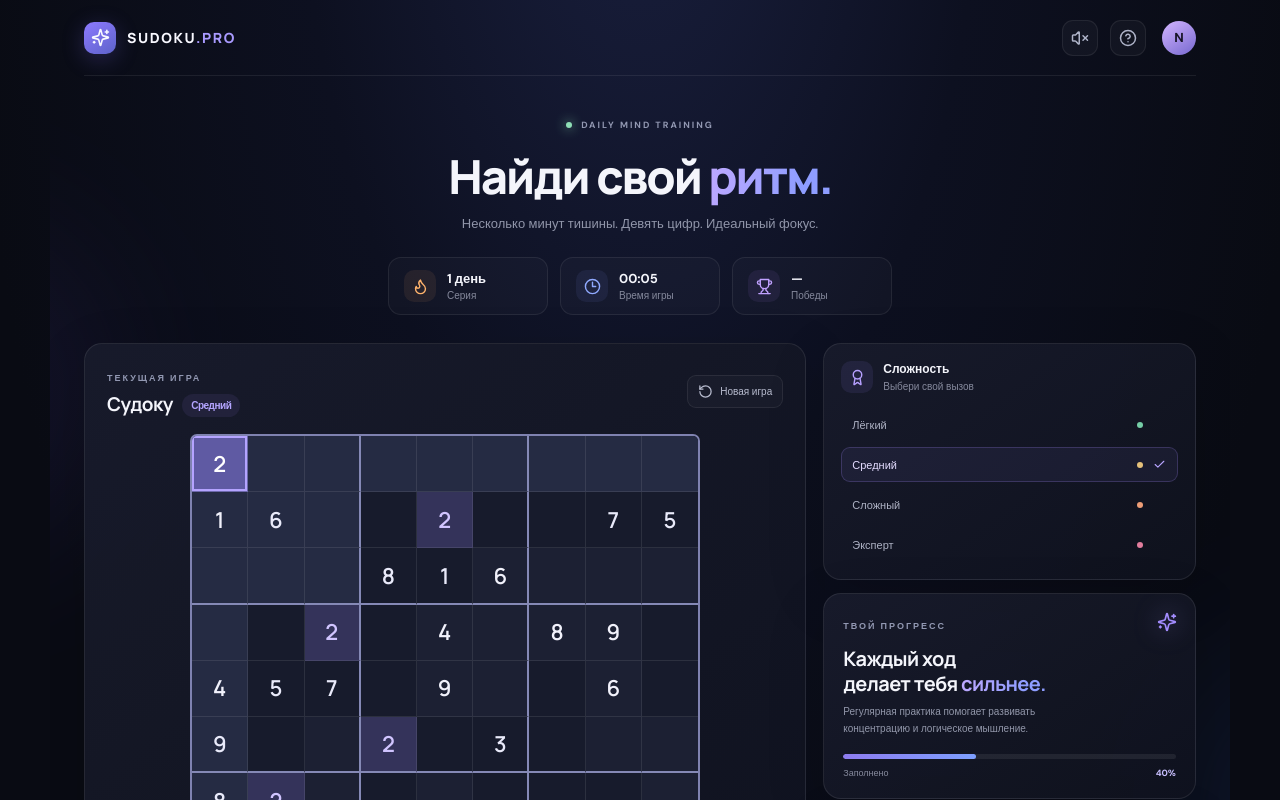
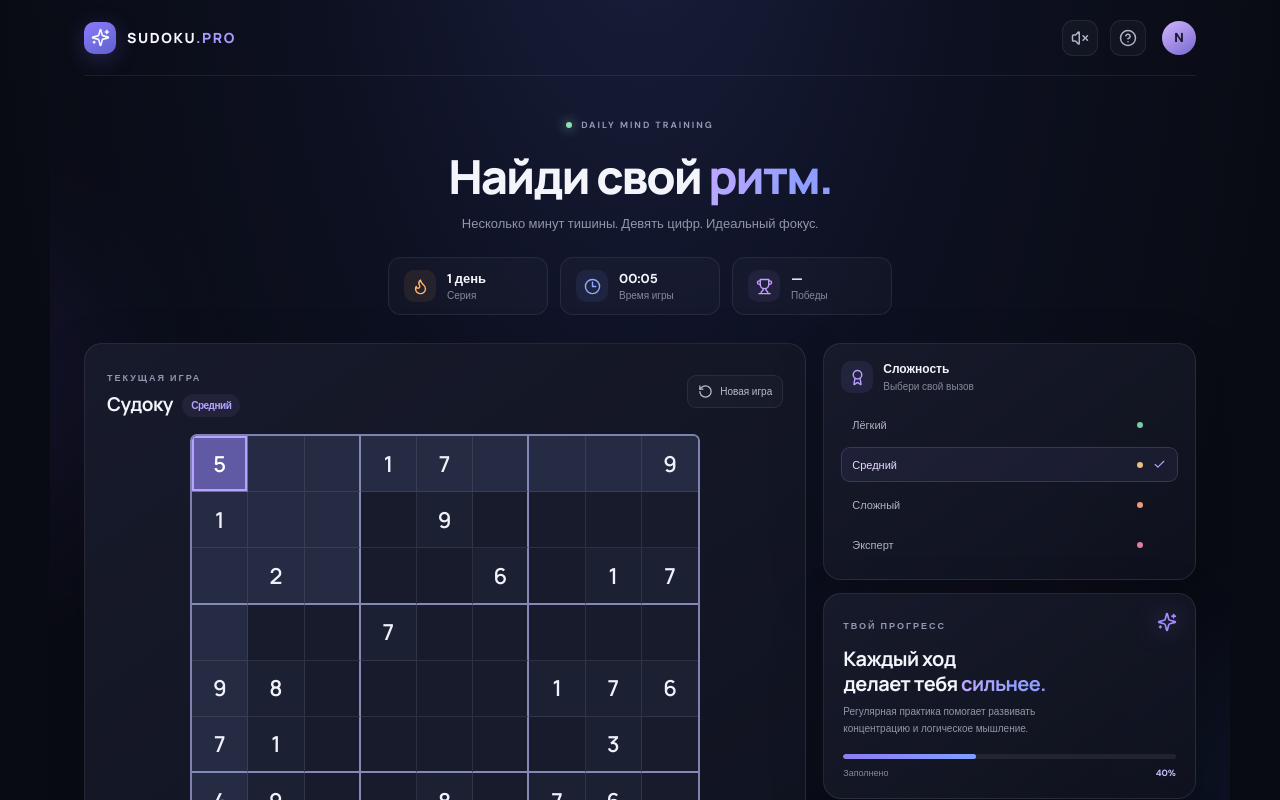
Before and after one commit to Nabibolat/Sudoku, a React (Vite) app: page / in a window 1280 px wide. Shown: the top 800 px of the page. Built offline with nearby package versions, Linux system fonts and the light colour scheme.

Commit message:
Fix initial Sudoku board and solution pairing

```diff
--- a/src/App.jsx
+++ b/src/App.jsx
@@ -41,7 +41,7 @@ const formatTime = seconds => `${String(Math.floor(seconds / 60)).padStart(2, '0
 export default function App() {
   const [level, setLevel] = useState('Medium');
   const [game, setGame] = useState(() => createPuzzle('Medium'));
-  const [board, setBoard] = useState(() => cloneBoard(createPuzzle('Medium').board));
+  const [board, setBoard] = useState(() => cloneBoard(game.board));
   const [selected, setSelected] = useState([0, 0]);
   const [notes, setNotes] = useState({});
   const [noteMode, setNoteMode] = useState(false);
```
